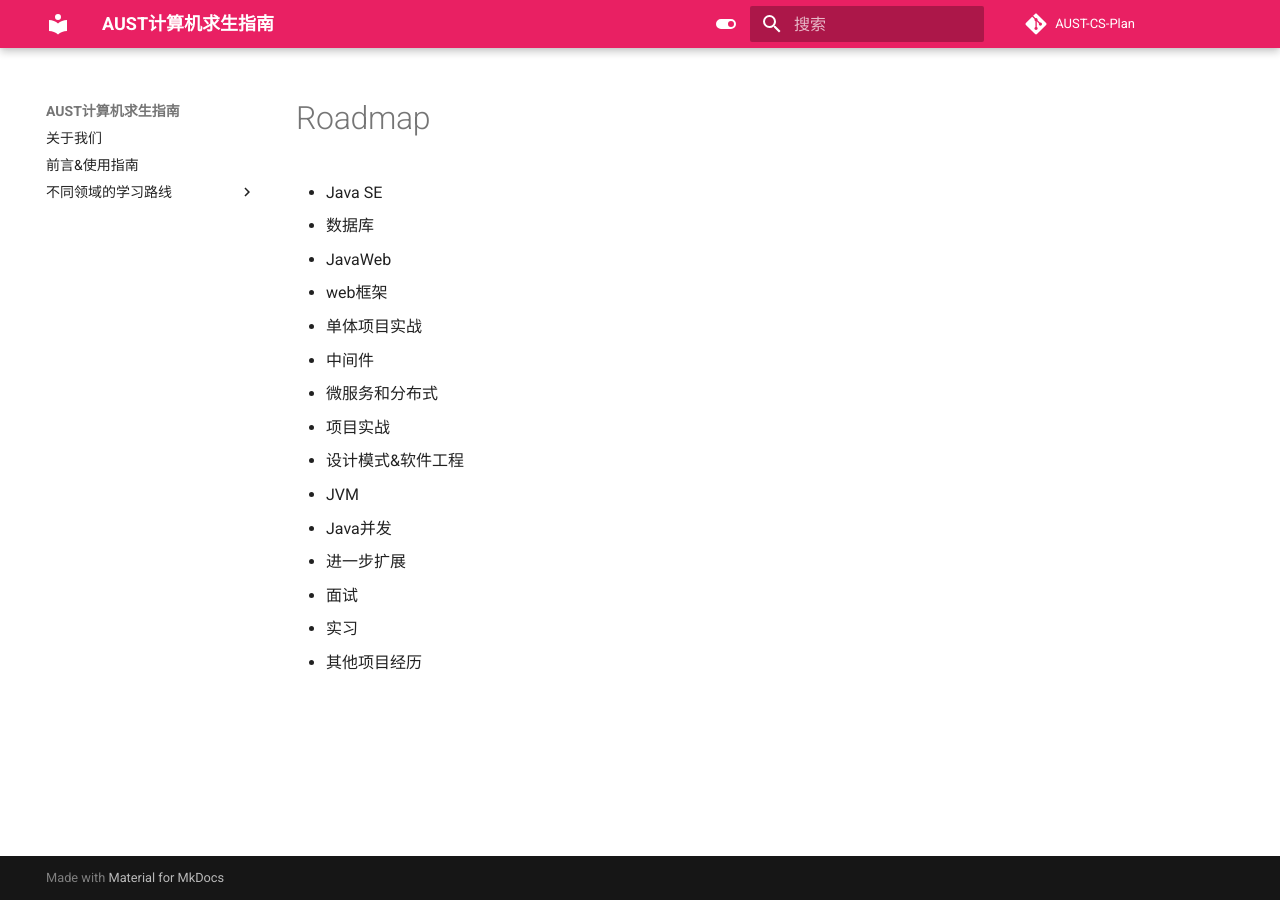
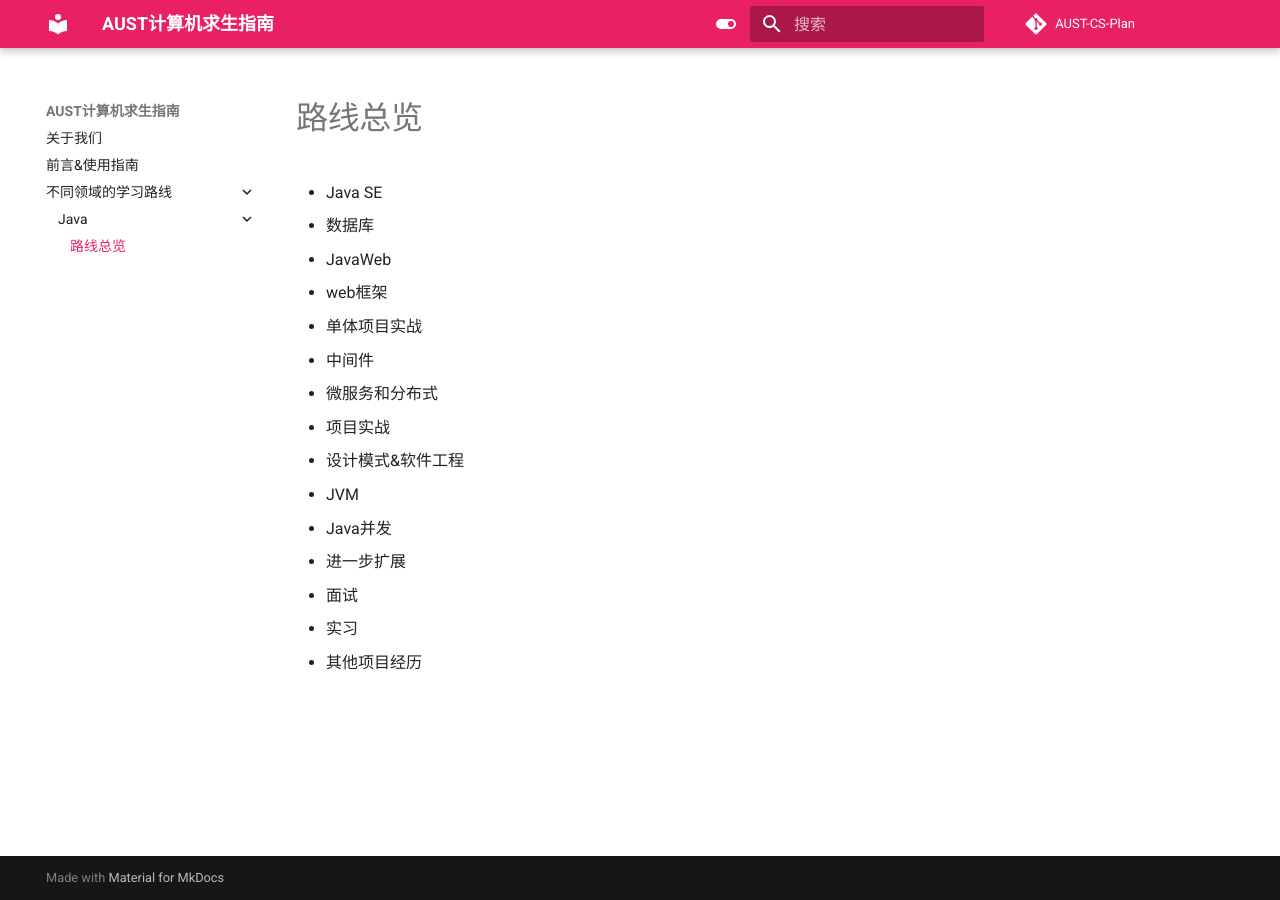
Before and after one commit to ForsakenDelusion/AUST-CS-Plan, an MkDocs documentation site: the page built from docs/不同领域的学习路线/Java/roadmap.md, in a window 1280 px wide. Built offline with MkDocs 1.6.1 and Material for MkDocs 9.7.7, drawn with Linux system fonts in a browser that asks for light colours; comment, search, counter and statistics services are not loaded.

Commit message:
update Java roadmap pages

```diff
--- a/mkdocs.yml
+++ b/mkdocs.yml
@@ -49,4 +49,4 @@ nav:
   - 前言&使用指南: "intro.md"
   - 不同领域的学习路线:
     - Java:
-      - 路线总览: "roadmap.md"
+      - 路线总览: "不同领域的学习路线/Java/roadmap.md"
```
